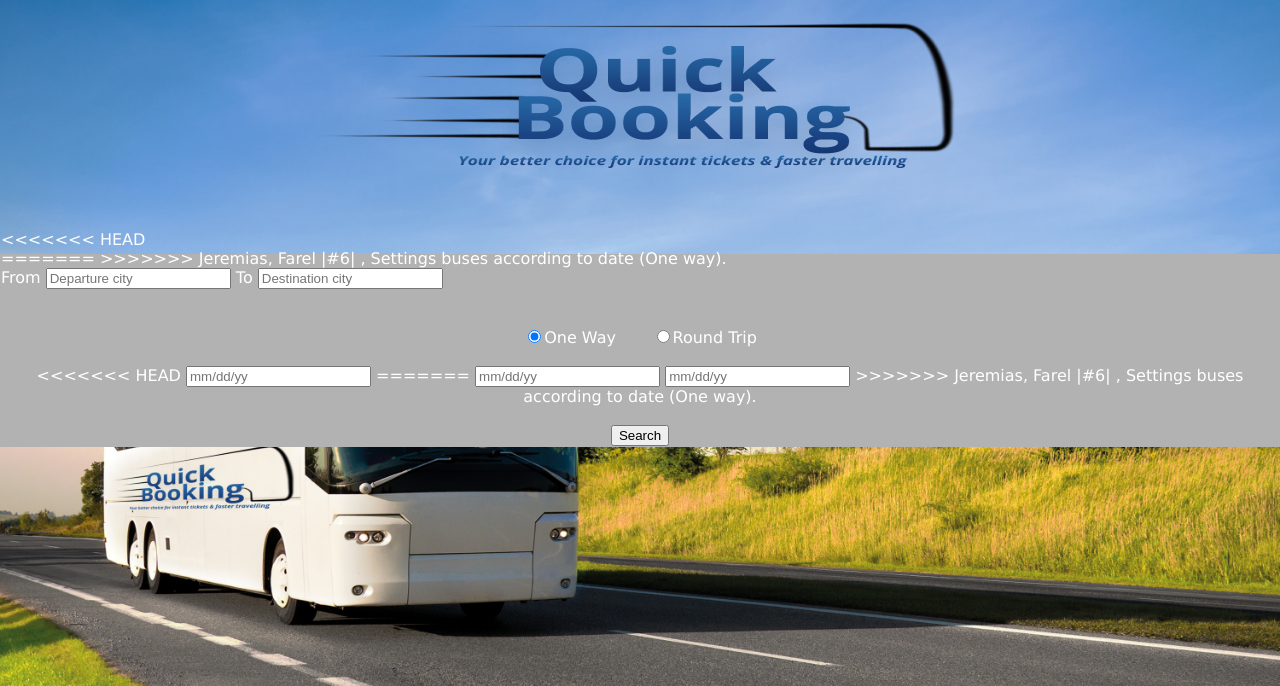
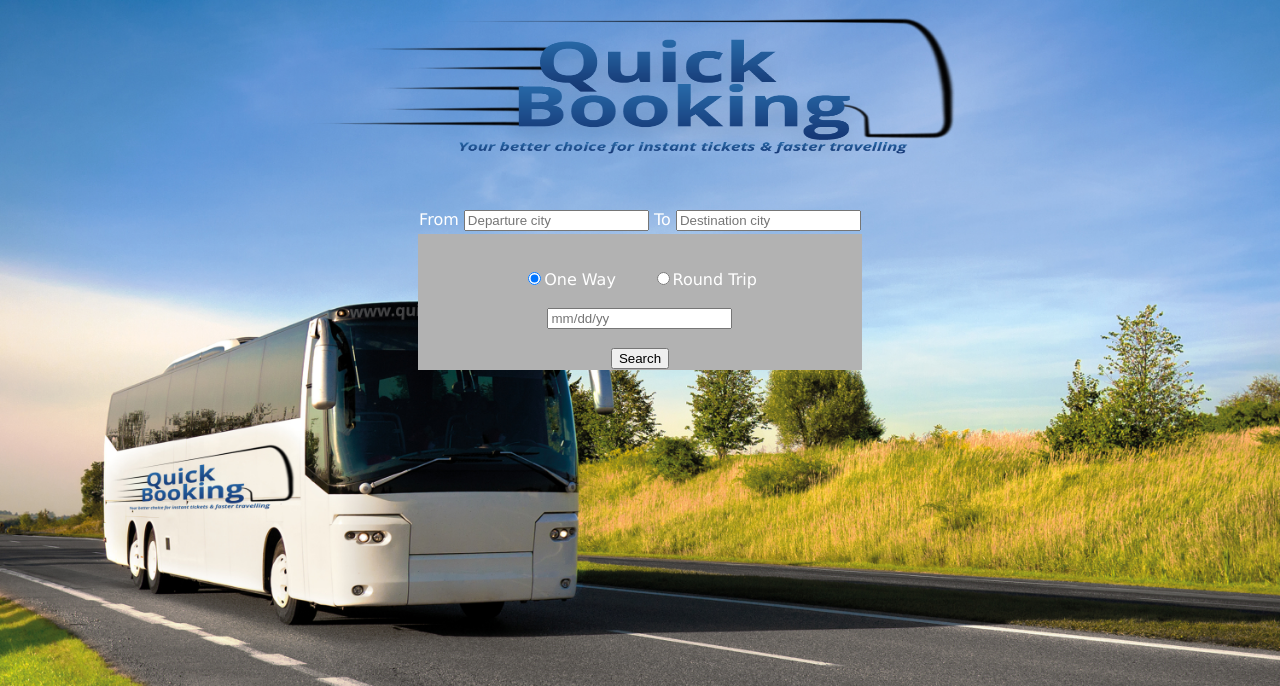
Before and after one commit to knowledge-sharing-campaign/QuickBooking, a Django app: a page that uses QuickBooking/templates/QuickBooking/index.html in a window 1280 px wide. Shown: the top 686 px of the page. Run offline with Django 3.2, Linux system fonts and the light colour scheme; data comes from the database, SQL or seed files in the repository; parts of the project's set-up code (start-up, migrations or seed data) failed here and were passed over; some libraries are stand-ins or nearby versions.

Commit message:
Jeremias, Farel |#6| , Settings buses according to date (One way).

```diff
--- a/QuickBooking/templates/QuickBooking/index.html
+++ b/QuickBooking/templates/QuickBooking/index.html
@@ -15,7 +15,7 @@
 <body>
     <center>
     <div class="logo1">
-        <img src="{% static "QuickBooking/images/logo3.png" %}" height="300" width="700"  />
+        <img src="{% static "QuickBooking/images/logo3.png" %}" height="280" width="700"  />
     </div>
     </center>
 
@@ -24,36 +24,26 @@
         <tr>
             <td>
     <div class="form">
-<<<<<<< HEAD
-    <form action="{% url 'QuickBooking:results' %}" method="post">
-=======
     <form action="{% url 'QuickBooking:results' %}" method="post" >
->>>>>>> Jeremias, Farel |#6| , Settings buses according to date (One way).
         {% csrf_token %}
         <div>
             <label for="from">From </label>
-            <input id="from" name="src" onclick="autocompleteFrom({{bus_stop_names}});" placeholder="Departure city" required>
-
+            <input id="from" name="src" onclick="autocompleteFrom({{bus_stop_names}});" placeholder="Departure city">
             <label for="to">To </label>
-            <input id="to" name="dest" onclick="autocompleteTo({{bus_stop_names}});" placeholder="Destination city" required>
+            <input id="to" name="dest" onclick="autocompleteTo({{bus_stop_names}});" placeholder="Destination city">
         </div>
     <br/><br/>
 
      <center>
              <input type="radio" name="trip" value="One Way" onclick="checkTravelType(this);" checked>One Way</input>
              &nbsp;&nbsp;&nbsp;&nbsp;&nbsp;
-             <input type="radio" name="trip" value="Round Trip" onclick="checkTravelType(this);" >Round Trip</input>
+             <input type="radio" name="trip" value="Round Trip" onclick="checkTravelType(this);">Round Trip</input>
 
              <br/><br/>
 
 
-<<<<<<< HEAD
-             <input id="form" placeholder="mm/dd/yy" onchange="oneTripDate();" required>
-             <input id="form2" placeholder="mm/dd/yy" class="roundtrip" >
-=======
              <input id="form" name="FirstDate" placeholder="mm/dd/yy" onchange="oneTripDate();">
              <input id="form2" name="SecondDate" placeholder="mm/dd/yy" class="roundtrip">
->>>>>>> Jeremias, Farel |#6| , Settings buses according to date (One way).
 
              <br/><br/>
              <button>Search</button>
```
Also changed, not shown: QuickBooking/migrations/0006_merge.py (added), db.sqlite3.
